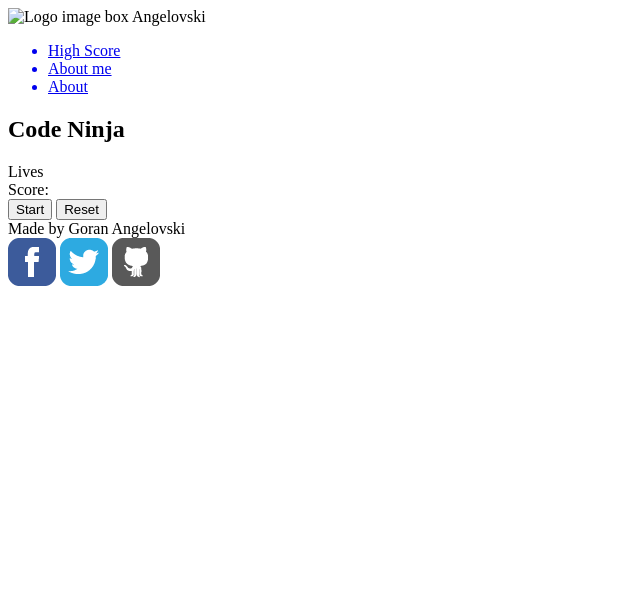
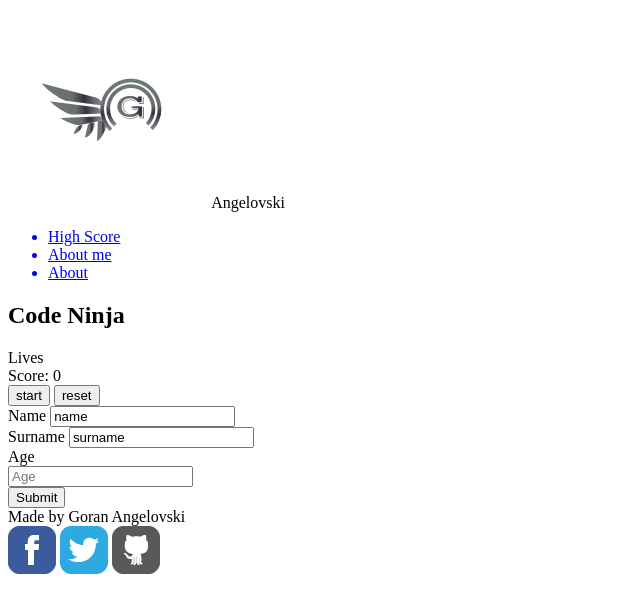
Before and after one commit to GoranBT/WDI-Project-one, a PHP site: page / in a window 1280 px wide. Shown: the top 613 px of the page, without its empty margins (0-640 px from the left). Run offline with PHP 8.4, Linux system fonts and the light colour scheme; some libraries are stand-ins or nearby versions.

Commit message:
fix buttons position and add player info form

```diff
--- a/src/index.html
+++ b/src/index.html
@@ -15,7 +15,7 @@
   <header class="box flexContainer">
     <!-- Logo -->
     <div class="logo box">
-      <img src="" alt="Logo image box">
+      <img src="images/Logo.png" alt="Logo image box">
       <span>Angelovski</span>
     </div>
 
@@ -54,7 +54,7 @@
             Lives
           </div>
           <div class="score">
-            Score:
+            Score: <span class="result">0</span>
           </div>
         </div>
         <div class="gameContainer box">
@@ -62,8 +62,8 @@
         </div>
         <!-- button wrapper -->
         <div class="buttonWrapper flexContainer box">
-          <button id='Start'>Start</button>
-          <button id="Reset">Reset</button>
+          <button id='start'>start</button>
+          <button id='reset'>reset</button>
         </div>
       </div>
     </section>
@@ -74,6 +74,21 @@
         <div class="playerImage box">
         </div>
         <div class="playerInfo box">
+          <form class="" action="index.html" method="post">
+            <div class="">
+<label for="">Name</label>
+              <input type="text" name="" value="name" placeholder="Name">
+            </div>
+            <div class="">
+              <label for="">Surname</label>
+              <input type="text" name="" value="surname" placeholder="Surname">
+            </div>
+            <label for="">Age</label>
+            <div class="">
+              <input type="number" name="" value="age" placeholder="Age">
+            </div>
+            <button class='submit' type="submit">Submit</button>
+          </form>
         </div>
       </div>
     </section>
```
Also changed, not shown: src/scss/style.scss (+34 -1 lines), src/images/Logo.png (added).
